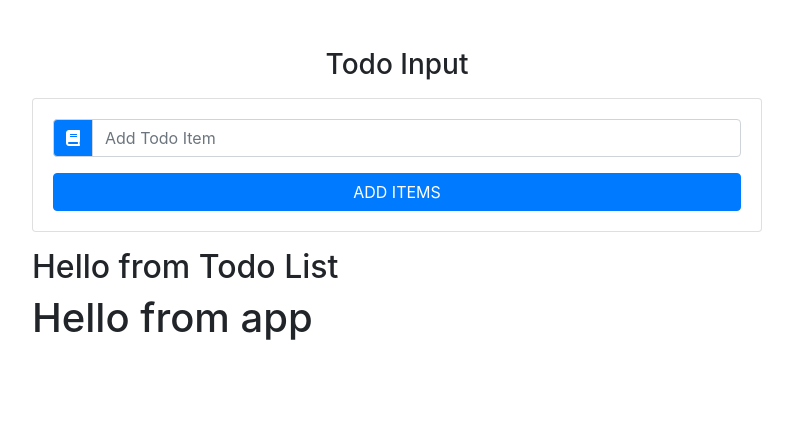
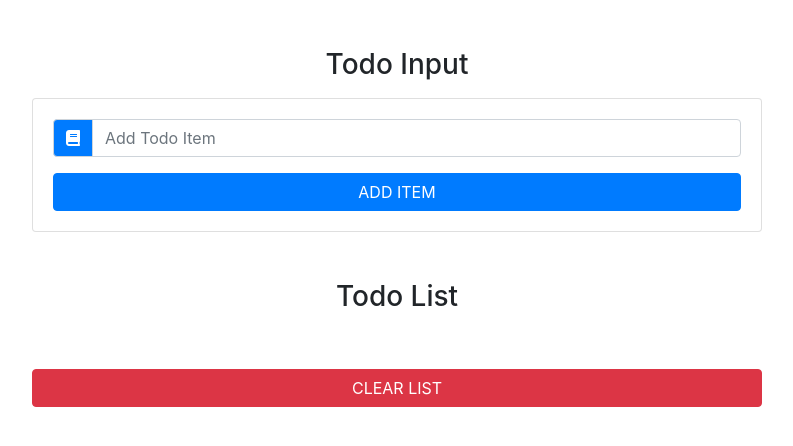
Before and after one commit to Pratyush2710/To-Do-App, a React (Create React App) app: page / in a window 1280 px wide. Shown: the top 446 px of the page, without its empty margins (243-1036 px from the left). Built offline with nearby package versions, Linux system fonts and the light colour scheme.

Commit message:
Todo item and list component

```diff
--- a/src/App.js
+++ b/src/App.js
@@ -7,19 +7,33 @@
 
 export default class App extends Component {
   state = {
-    items: [
-      { id: 1, title: "Build an app" },
-      { id: 2, title: "Test and Deploy" },
-    ],
+    items: [],
     id: uuidv4(),
     item: "",
     editItem: false,
   };
   handleChange = (e) => {
-    console.log("handleChange");
+    this.setState({
+      item: e.target.value,
+    });
   };
   handleSubmit = (e) => {
-    console.log("handleSubmit");
+    e.preventDefault();
+    const newItem = {
+      id: this.state.id,
+      title: this.state.item,
+    };
+    const updatedItems = [...this.state.items, newItem];
+
+    this.setState(
+      {
+        items: updatedItems,
+        item: "",
+        id: uuidv4(),
+        editItem: false,
+      },
+      () => console.log(this.state)
+    );
   };
   clearList = (e) => {
     console.log("clearList");
@@ -32,7 +46,7 @@
   };
 
   render() {
-    console.log(this.state);
+    // console.log(this.state);
     return (
       <div className="container">
         <div className="row">
--- a/src/components/TodoInput.js
+++ b/src/components/TodoInput.js
@@ -25,7 +25,7 @@
             type="submit"
             className="btn btn-primary btn-block mt-3 text-uppercase">
             {" "}
-            Add items
+            Add item
           </button>
         </form>
       </div>
--- a/src/components/TodoItem.js
+++ b/src/components/TodoItem.js
@@ -4,7 +4,7 @@
   render() {
     return (
       <div>
-        <h1>Hello from app</h1>
+        <h3>Hello from app</h3>
       </div>
     );
   }
--- a/src/components/TodoList.js
+++ b/src/components/TodoList.js
@@ -1,12 +1,29 @@
 import React, { Component } from "react";
-import Item from "./TodoItem";
+import TodoItem from "./TodoItem";
 export default class TodoList extends Component {
   render() {
+    const { items, clearList, handleDelete, handleEdit } = this.props;
+
     return (
-      <section>
-        <h2>Hello from Todo List</h2>
-        <Item />
-      </section>
+      <ul className="list-group my-5">
+        <h3 className="text-capitalize text-center">Todo List</h3>
+        {items.map((item) => {
+          return (
+            <TodoItem
+              key={item.id}
+              title={item.title}
+              handleDelete={() => handleDelete(item.id)}
+              handleEdit={() => handleEdit(item.id)}
+            />
+          );
+        })}
+        <button
+          type="button"
+          className="btn btn-danger btn-block text-uppercase mt-5"
+          onClick={clearList}>
+          clear list
+        </button>
+      </ul>
     );
   }
 }
```
